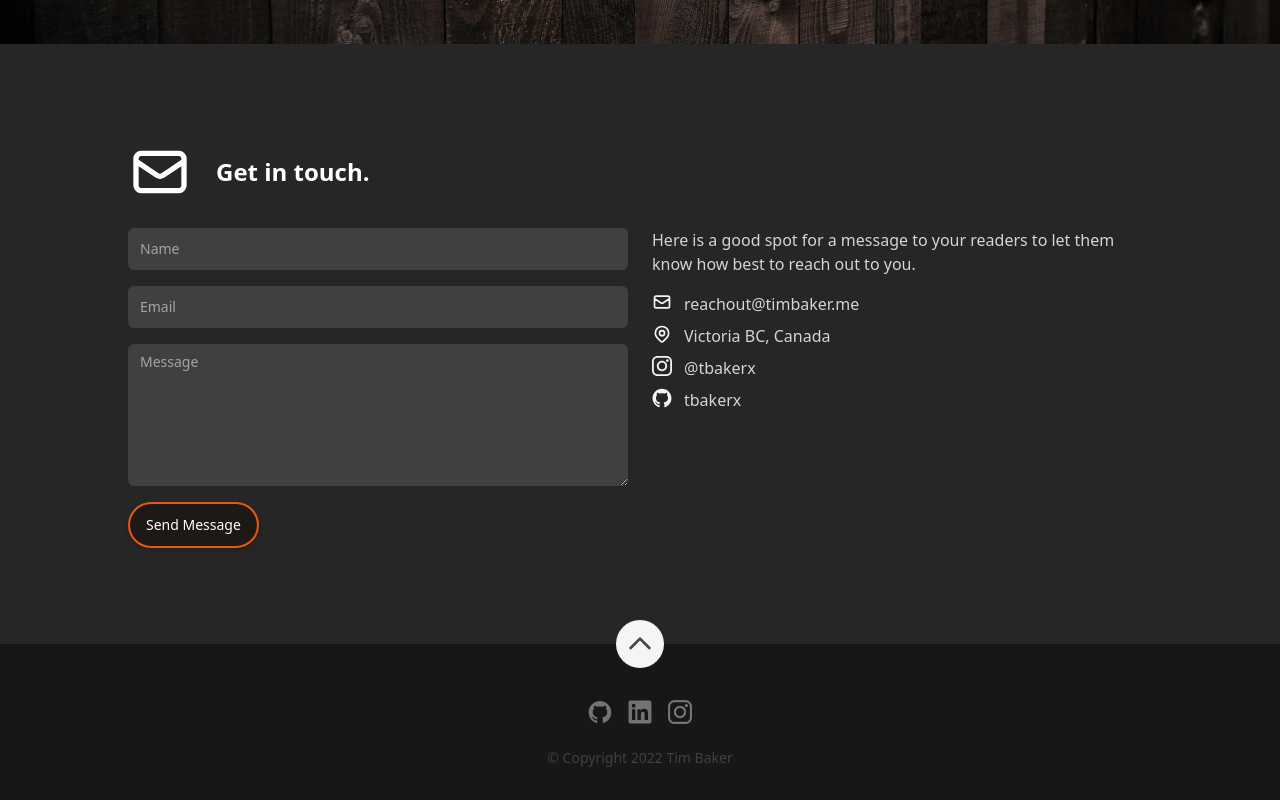
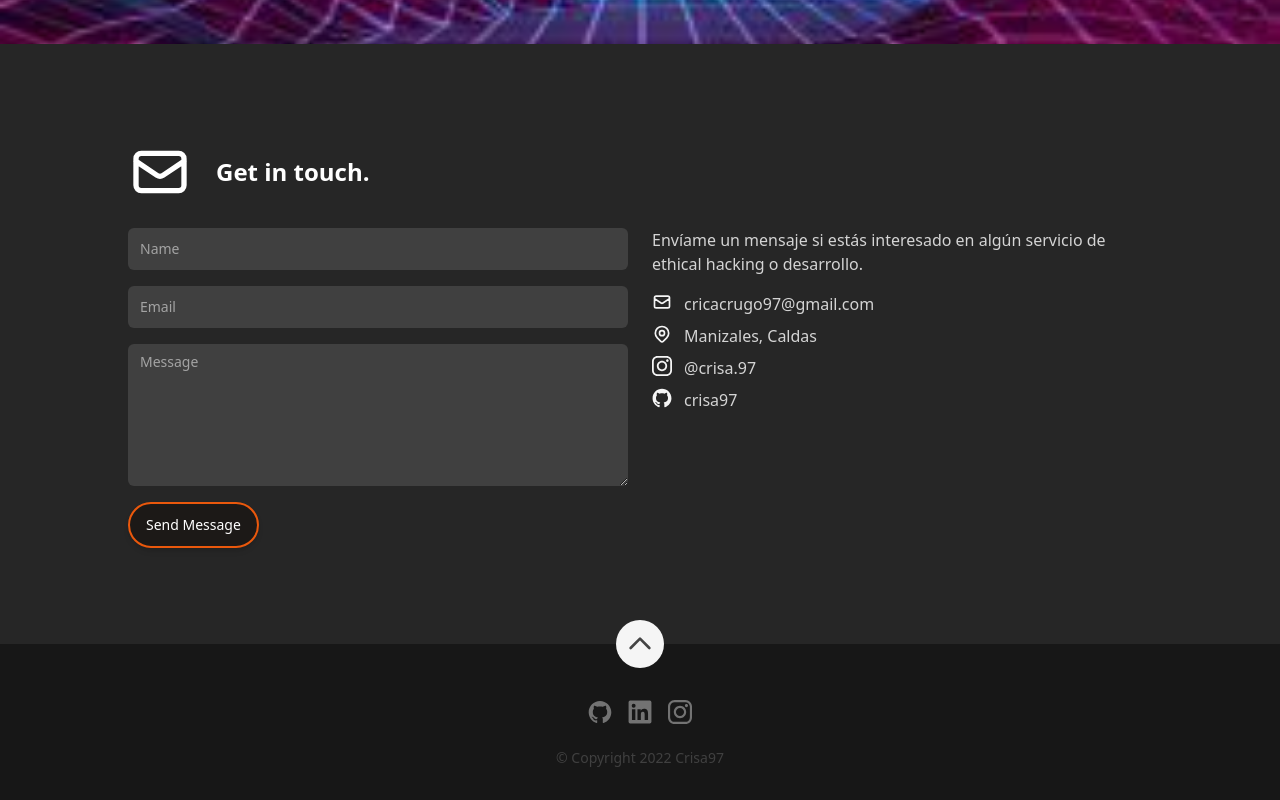
Before and after one commit to crisa97/cv, a Next.js app: page / in a window 1280 px wide. Shown: the part 5308-6108 px from the top of the page. Built offline with nearby package versions, Linux system fonts and the light colour scheme.

Commit message:
contact information update

```diff
--- a/src/components/Sections/Footer.tsx
+++ b/src/components/Sections/Footer.tsx
@@ -17,7 +17,7 @@ const Footer: FC = memo(() => (
       <div className="flex gap-x-4 text-neutral-500">
         <Socials />
       </div>
-      <span className="text-sm text-neutral-700">© Copyright 2022 Tim Baker</span>
+      <span className="text-sm text-neutral-700">© Copyright 2022 Crisa97</span>
     </div>
   </div>
 ));
--- a/src/data/data.tsx
+++ b/src/data/data.tsx
@@ -392,26 +392,26 @@ export const testimonial: TestimonialSection = {
 
 export const contact: ContactSection = {
   headerText: 'Get in touch.',
-  description: 'Here is a good spot for a message to your readers to let them know how best to reach out to you.',
+  description: 'Envíame un mensaje si estás interesado en algún servicio de ethical hacking o desarrollo.',
   items: [
     {
       type: ContactType.Email,
-      text: 'reachout@timbaker.me',
-      href: 'mailto:reachout@timbaker.me',
+      text: 'cricacrugo97@gmail.com',
+      href: 'mailto:cricacrugo97@gmail.com',
     },
     {
       type: ContactType.Location,
-      text: 'Victoria BC, Canada',
-      href: 'https://www.google.ca/maps/place/Victoria,+BC/@48.4262362,-123.376775,14z',
+      text: 'Manizales, Caldas',
+      href: 'https://www.google.ca/maps/place/Manizales,+Caldas/@5.0629743,-75.5027698,3a,75y,90t/data=!3m8!1e2!3m6!1sAF1QipPZGHWKwiLteu9_cMN4SZ_u22VDwEs32E6kv1yn!2e10!3e12!6shttps:%2F%2Flh5.googleusercontent.com%2Fp%2FAF1QipPZGHWKwiLteu9_cMN4SZ_u22VDwEs32E6kv1yn%3Dw87-h86-k-no!7i1080!8i1067!4m5!3m4!1s0x8e476ffa6a42ce3b:0xa863cf6423ea141c!8m2!3d5.0629743!4d-75.5027698',
     },
     {
       type: ContactType.Instagram,
-      text: '@tbakerx',
+      text: '@crisa.97',
       href: 'https://www.instagram.com/crisa.97/',
     },
     {
       type: ContactType.Github,
-      text: 'tbakerx',
+      text: 'crisa97',
       href: 'https://github.com/crisa97',
     },
   ],
```
Also changed, not shown: src/images/testimonial.webp.
